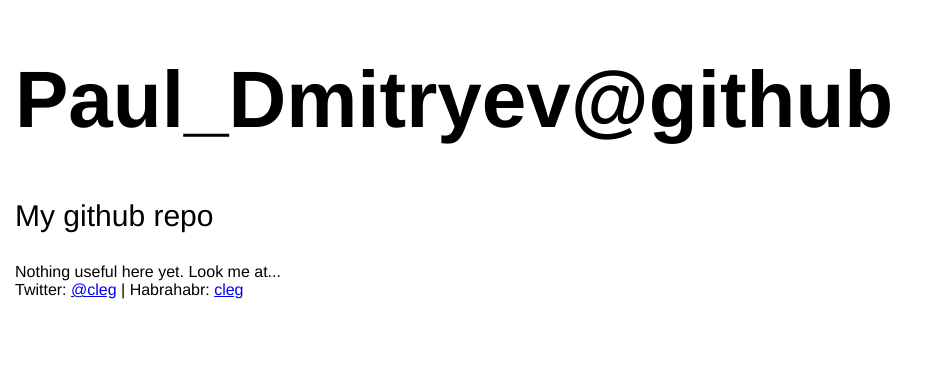
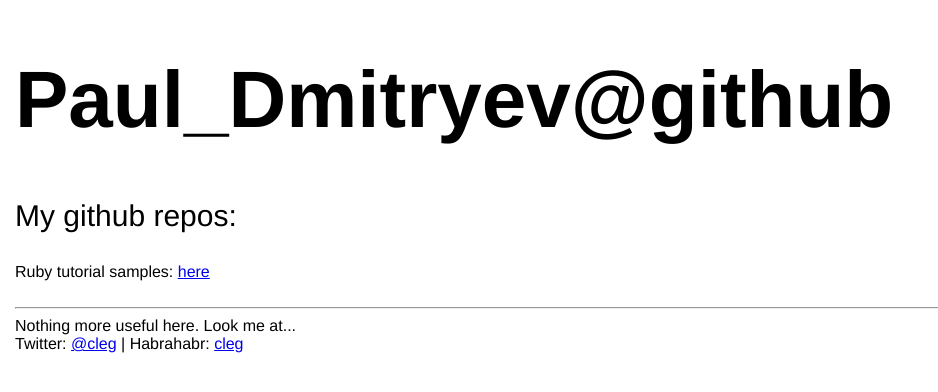
Before and after one commit to cleg/cleg.github.com, a plain HTML site: page index.html in a window 1280 px wide. Shown: the whole page, without its empty margins (0-938 px from the left). Drawn offline with Linux system fonts and the light colour scheme.

Commit message:
Updated page, repos list added

```diff
--- a/index.html
+++ b/index.html
@@ -16,8 +16,10 @@
 
   <body>
     <h1>Paul_Dmitryev@github</h1>
-	<p>My github repo</p>
-	Nothing useful here yet. Look me at...<br/>
+	<p>My github repos:</p>
+	Ruby tutorial samples: <a href="http://github.com/cleg/cleg-tutorials">here</a><br/><br/>
+	<hr/>
+	Nothing more useful here. Look me at...<br/>
 	Twitter:&nbsp;<a href="http://twitter.com/cleg">@cleg</a>&nbsp;|&nbsp;Habrahabr:&nbsp;<a href="http://cleg.habrahabr.ru/">cleg</a>
   </body>
 </html>
```
